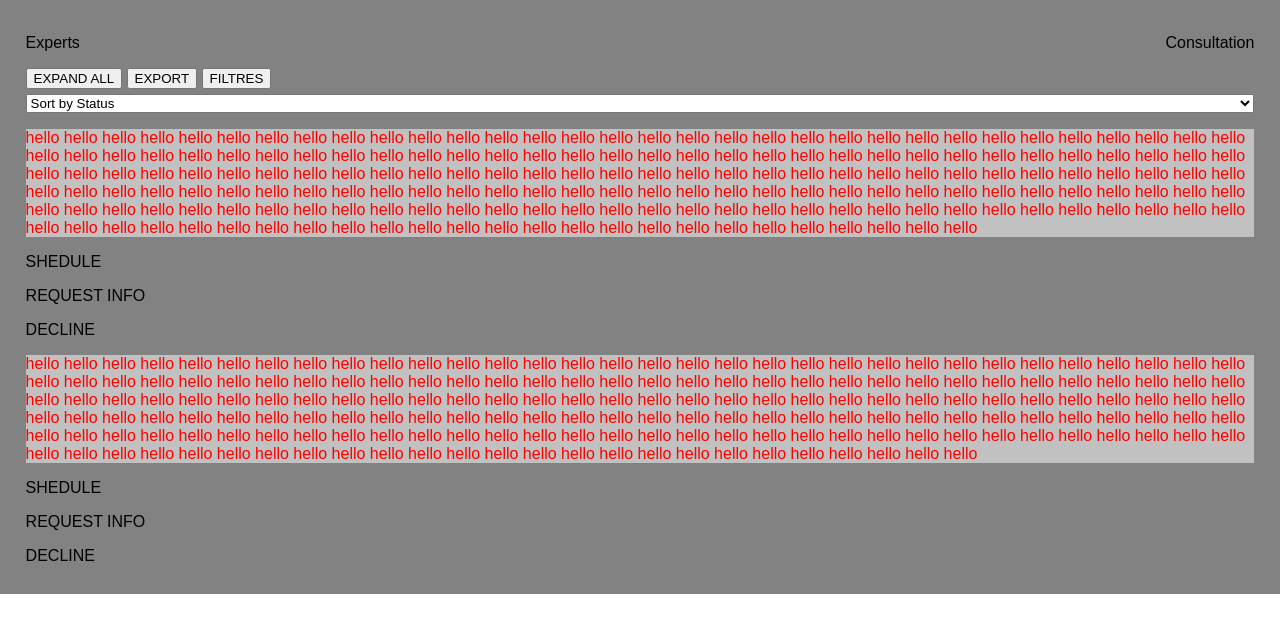
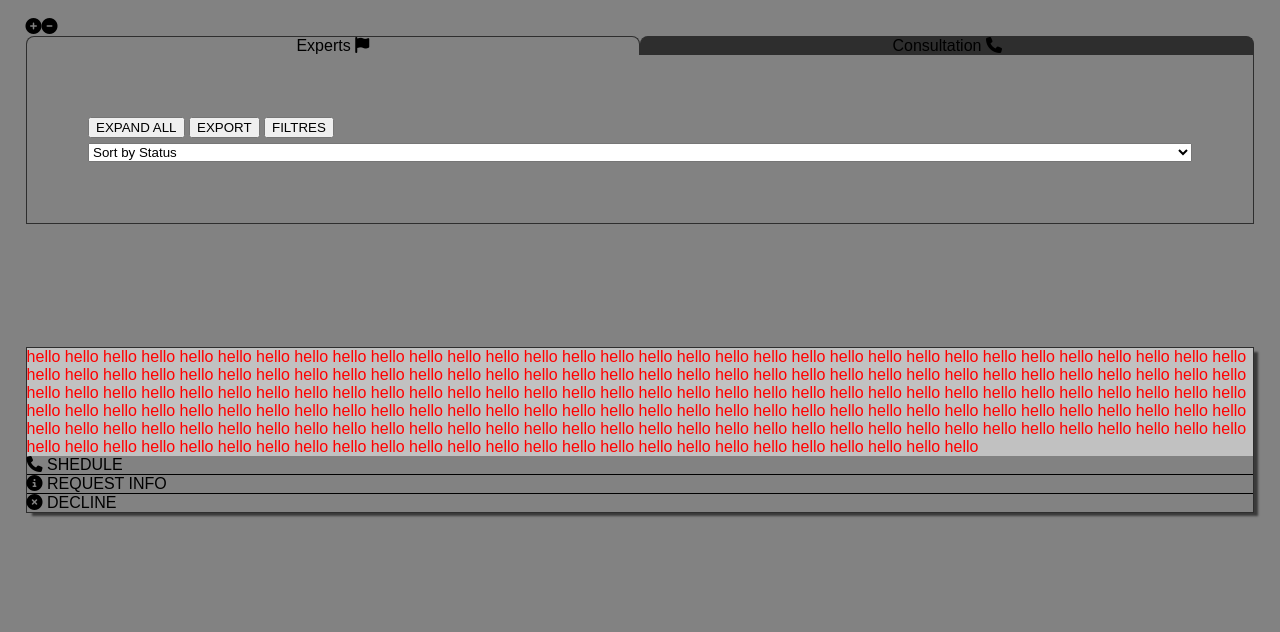
Before and after one commit to p0lich/epam-int-WebTasks, a plain HTML site: page task03_ResponsiveCSS/index.html in a window 1280 px wide. Shown: the part 168-800 px from the top of the page. Drawn offline with Linux system fonts and the light colour scheme.

Commit message:
add styles for search form, add icons

```diff
--- a/task03_ResponsiveCSS/index.html
+++ b/task03_ResponsiveCSS/index.html
@@ -21,21 +21,21 @@
         <a href="javascript:void(0)" class="closebtn" onclick="closeNav()">&times;</a>
         <a href="">EXPERT SEARCH</a>
         <a href="">SAVED EXPERTS</a>
-        <a href="">PROJECTS</a>
+        <a href="">PROJECTS</a><i class="fa-solid fa-flag"></i>
         <a href="">CONSULTATIONS</a>
         <a href="">EVENTS</a>
-        <a href="">LOGOUT</a>
-        <p>LOGGED IN AS</p>
+        <a href=""><i class="fa-solid fa-right-from-bracket"></i> LOGOUT</a>
+        <p><i class="fa-solid fa-user"></i> LOGGED IN AS</p>
         <p>Girish Gopalan</p>
     </div>
 
     <div class="Content">
         <h3>Project List</h3>
-        <h1>Test Project last</h1>
+        <h1>Test Project last</h1><i class="fa-solid fa-circle-plus"></i><i class="fa-solid fa-circle-minus"></i>
 
         <div class="Switch">
-            <p>Experts</p>
-            <p>Consultation</p>
+            <p class="Element Active">Experts <i class="fa-solid fa-flag"></i></p>
+            <p class="Element NotActive">Consultation <i class="fa-solid fa-phone"></i></p>
         </div>
 
         <div class="Form_Search">
@@ -55,9 +55,11 @@
                 <p>hello hello hello hello hello hello hello hello hello hello hello hello hello hello hello hello hello hello hello hello hello hello hello hello hello hello hello hello hello hello hello hello hello hello hello hello hello hello hello hello hello hello hello hello hello hello hello hello hello hello hello hello hello hello hello hello hello hello hello hello hello hello hello hello hello hello hello hello hello hello hello hello hello hello hello hello hello hello hello hello hello hello hello hello hello hello hello hello hello hello hello hello hello hello hello hello hello hello hello hello hello hello hello hello hello hello hello hello hello hello hello hello hello hello hello hello hello hello hello hello hello hello hello hello hello hello hello hello hello hello hello hello hello hello hello hello hello hello hello hello hello hello hello hello hello hello hello hello hello hello hello hello hello hello hello hello hello hello hello hello hello hello hello hello hello hello hello hello hello hello hello hello hello hello hello hello hello hello hello hello hello hello hello hello hello</p>
             </div>
 
-            <p>SHEDULE</p>
-            <p>REQUEST INFO</p>
-            <p>DECLINE</p>
+            <div>
+                <p class="Person_Option"><i class="fa-solid fa-phone"></i> SHEDULE</p>
+                <p class="Person_Option"><i class="fa-solid fa-circle-info"></i> REQUEST INFO</p>
+                <p class="Person_Option"><i class="fa-solid fa-circle-xmark"></i> DECLINE</p>
+            </div>
         </div>
 
         <div class="Person_Info">
@@ -65,12 +67,15 @@
                 <p>hello hello hello hello hello hello hello hello hello hello hello hello hello hello hello hello hello hello hello hello hello hello hello hello hello hello hello hello hello hello hello hello hello hello hello hello hello hello hello hello hello hello hello hello hello hello hello hello hello hello hello hello hello hello hello hello hello hello hello hello hello hello hello hello hello hello hello hello hello hello hello hello hello hello hello hello hello hello hello hello hello hello hello hello hello hello hello hello hello hello hello hello hello hello hello hello hello hello hello hello hello hello hello hello hello hello hello hello hello hello hello hello hello hello hello hello hello hello hello hello hello hello hello hello hello hello hello hello hello hello hello hello hello hello hello hello hello hello hello hello hello hello hello hello hello hello hello hello hello hello hello hello hello hello hello hello hello hello hello hello hello hello hello hello hello hello hello hello hello hello hello hello hello hello hello hello hello hello hello hello hello hello hello hello hello</p>
             </div>
 
-            <p>SHEDULE</p>
-            <p>REQUEST INFO</p>
-            <p>DECLINE</p>
+            <div>
+                <p class="Person_Option"><i class="fa-solid fa-phone"></i> SHEDULE</p>
+                <p class="Person_Option"><i class="fa-solid fa-circle-info"></i> REQUEST INFO</p>
+                <p class="Person_Option"><i class="fa-solid fa-circle-xmark"></i> DECLINE</p>
+            </div>
         </div>
     </div>
 
+    <script src="https://kit.fontawesome.com/a870180150.js" crossorigin="anonymous"></script>
     <script type="text/javascript" src="scripts/side_menu.js"></script>
 </body>
 </html>
--- a/task03_ResponsiveCSS/styles/global.scss
+++ b/task03_ResponsiveCSS/styles/global.scss
@@ -2,6 +2,11 @@
 
 * {
     font-family: $content_font;
+}
+
+p {
+    padding: 0;
+    margin: 0;
 }
 
 body {
--- a/task03_ResponsiveCSS/styles/scss/_const.scss
+++ b/task03_ResponsiveCSS/styles/scss/_const.scss
@@ -1,6 +1,7 @@
 $content_font: Arial;
 $font_red: #FF0000;
 $background_dark: #464646;
+$background_darker: #2e2e2e;
 $background_light: #C1C1C1;
 $background_gray: #828282;
 $font_light: #EEEEEE;
--- a/task03_ResponsiveCSS/styles/scss/mobile/styles_mobile.scss
+++ b/task03_ResponsiveCSS/styles/scss/mobile/styles_mobile.scss
@@ -52,9 +52,31 @@
     justify-content: space-between;
 }
 
+.Switch .Element {
+    width: 50%;
+    text-align: center;
+    border-top: 1px solid $background_darker;
+    border-right: 1px solid $background_darker;
+    border-left: 1px solid $background_darker;
+    border-radius: 8px 8px 0 0;
+}
+
+.Switch .Active {
+    background-color: $background_gray;
+}
+
+.Switch .NotActive {
+    background-color: $background_darker;
+}
+
 .Form_Search {
     display: flex;
     flex-direction: column;
+    border-right: 1px solid $background_darker;
+    border-bottom: 1px solid $background_darker;
+    border-left: 1px solid $background_darker;
+    padding: 5%;
+    margin-bottom: 10%;
 }
 
 .Buttons_Group {
@@ -62,7 +84,9 @@
 }
 
 .Person_Info {
-
+    border: 1px solid $background_darker;
+    box-shadow: 5px 4px 2px -1px rgba(0,0,0,0.55);
+    margin-bottom: 10%;
 }
 
 .Person_About {
@@ -70,3 +94,11 @@
     color: $font_red;
     background-color: $background_light;
 }
+
+.Person_Option {
+    border-bottom: 1px solid $border_dark;
+}
+
+.Person_Option:last-child {
+    border-bottom: none;
+}
```
Also changed, not shown: task03_ResponsiveCSS/styles/global.css, task03_ResponsiveCSS/styles/scss/mobile/styles_mobile.css, 2 other files.
